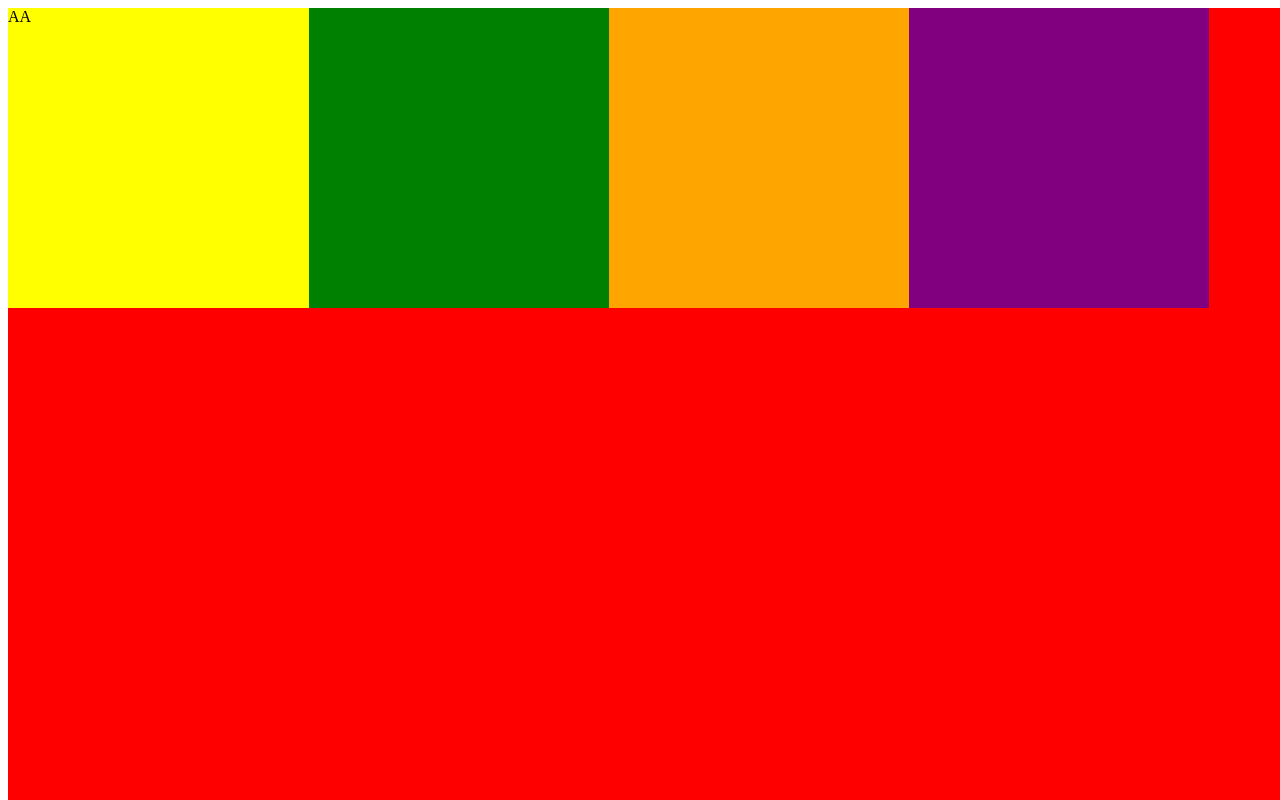
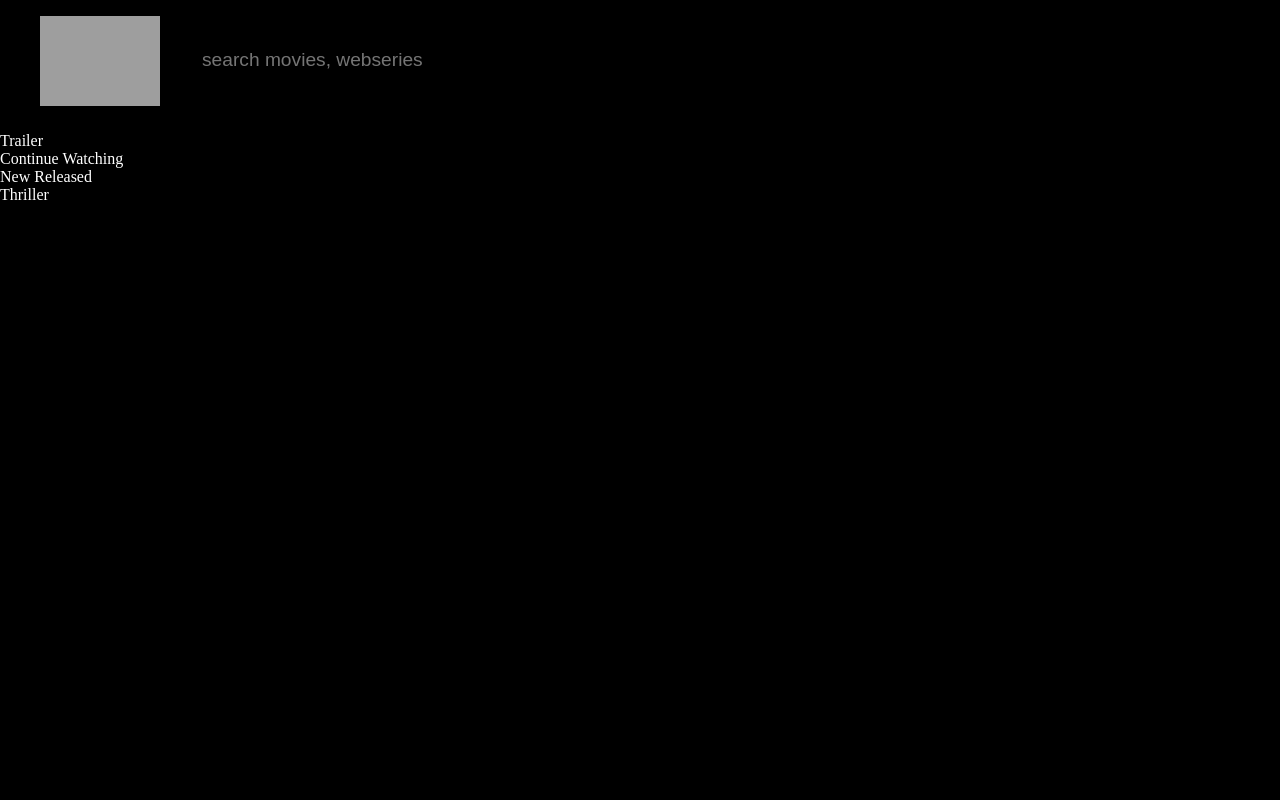
Before and after one commit to adityasinghz/web-dev-practice, a plain HTML site: page index.html in a window 1280 px wide. Shown: the top 800 px of the page. Drawn offline with Linux system fonts and the light colour scheme; grey boxes are pictures that could not be loaded.

Commit message:
netflix clone

```diff
--- a/css/style.css
+++ b/css/style.css
@@ -1,34 +1,34 @@
-#parent {
+body {
+  padding: 0;
   margin: 0;
-  padding: 0;
-  width: 100vw;
-  background-color: red;
+  background-color: black;
+  flex-direction: column;
+}
+.navbar {
+  background-color: black;
+  color: white;
+  width: 100%;
   display: flex;
-  height: 200vh;
+  height: 20%;
+}
+.logo {
+  width: 10%;
+  height: 100px;
+  background-color: black;
+  text-align: center;
+}
+.search {
+  width: 90%;
+  height: 100px;
+  border: 0px solid black;
+  font-size: larger;
+  margin-top: 10px;
+  background-color: rgba(0, 0, 0, 0.13);
+  color: white;
 }
 
-#box1 {
-  height: 300px;
-  width: 301px;
-  background-color: yellow;
+.content {
+  color: white;
+  width: 100%;
+  height: 30%;
 }
-
-#box2 {
-  height: 300px;
-  width: 300px;
-  background-color: green;
-}
-
-#box3 {
-  height: 300px;
-  width: 300px;
-  background-color: orange;
-  position: static;
-  right: -40px;
-}
-
-#box4 {
-  height: 300px;
-  width: 300px;
-  background-color: purple;
-}
--- a/index.html
+++ b/index.html
@@ -3,16 +3,30 @@
   <head>
     <meta charset="UTF-8" />
     <meta name="viewport" content="width=device-width, initial-scale=1.0" />
-    <title>Centered Div with Transform</title>
-    <link rel="stylesheet" href="./css/style.css" />
+    <title>Document</title>
+    <link rel="stylesheet" type="text/css" href="./css/style.css" />
   </head>
   <body>
-    <div id="parent">
-      <div id="box1">AA</div>
-      <div id="box2"></div>
-      <div id="box3"></div>
-      <div id="box4"></div>
-    </div>
-    </div>
+    <header>
+      <navbar class="navbar">
+        <figure class="logo">
+          <img
+            style="width: 100%"
+            src="https://www.freepnglogos.com/uploads/netflix-logo-history-png-33.png"
+          />
+        </figure>
+        <input
+          class="search"
+          type="search"
+          placeholder="search movies, webseries"
+        />
+      </navbar>
+    </header>
+    <main>
+      <section class="content">Trailer</section>
+      <section class="content">Continue Watching</section>
+      <section class="content">New Released</section>
+      <section class="content">Thriller</section>
+    </main>
   </body>
 </html>
```
